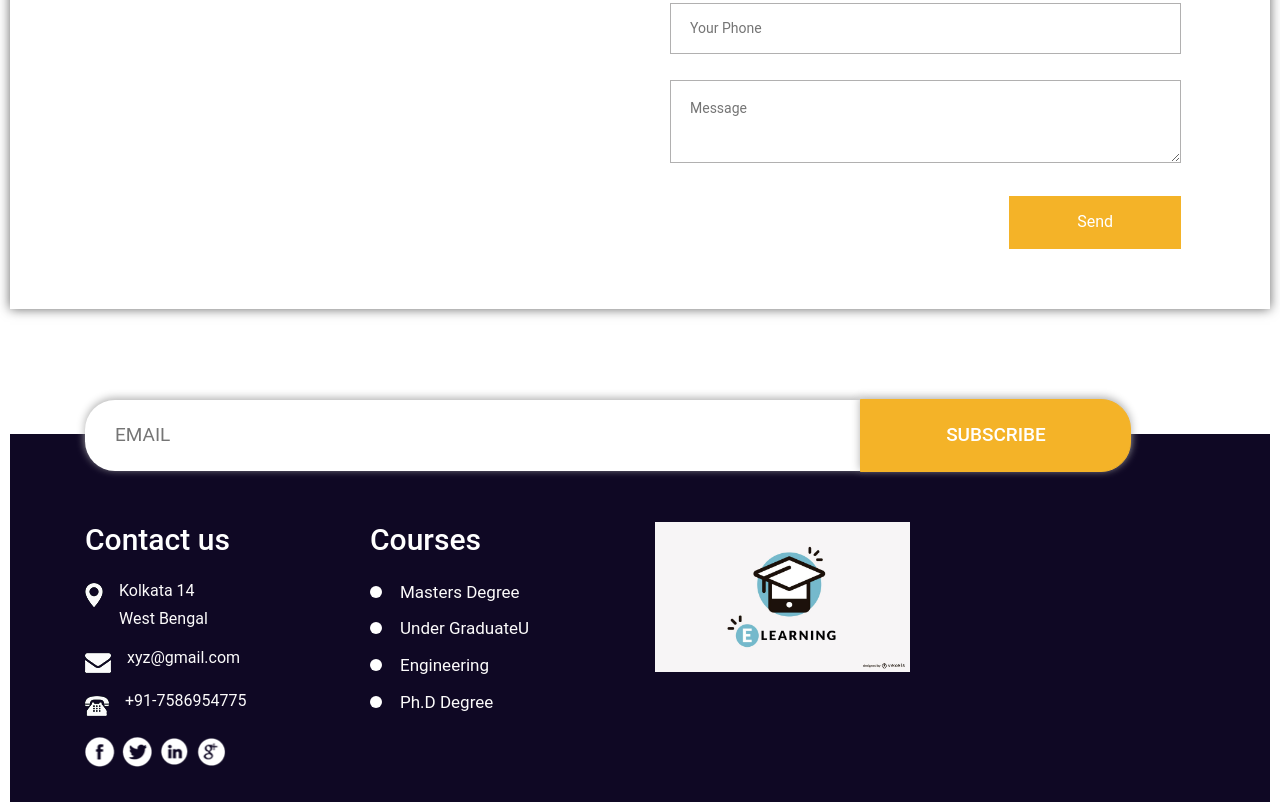
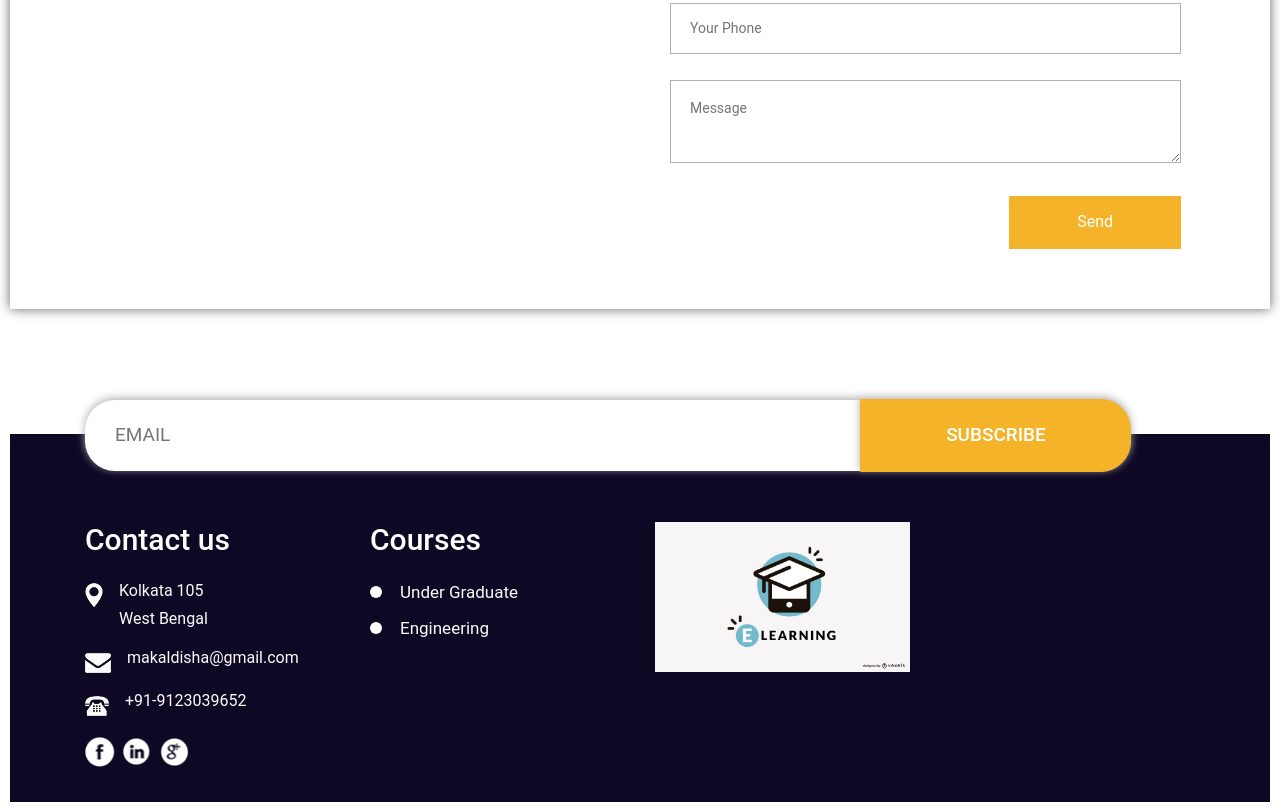
Before and after one commit to DISHA-6/E-Learning, a plain HTML site: page index.html in a window 1280 px wide. Shown: the part 3115-3927 px from the top of the page. Drawn offline with Linux system fonts and the light colour scheme.

Commit message:
Update index.html

```diff
--- a/index.html
+++ b/index.html
@@ -351,18 +351,17 @@
                     <h3>Contact us </h3>
                     <ul class="loca">
                       <li>
-                        <a href="#"><img src="icon/loc.png" alt="#" /></a>Kolkata 14
+                        <a href="#"><img src="icon/loc.png" alt="#" /></a>Kolkata 105
                         <br>West Bengal </li>
                         <li>
-                          <a href="#"><img src="icon/email.png" alt="#" /></a>xyz@gmail.com </li>
+                          <a href="#"><img src="icon/email.png" alt="#" /></a>makaldisha@gmail.com </li>
                           <li>
-                            <a href="#"><img src="icon/call.png" alt="#" /></a>+91-7586954775 </li>
+                            <a href="#"><img src="icon/call.png" alt="#" /></a>+91-9123039652 </li>
                           </ul>
                           <ul class="social_link">
-                            <li><a href="#"><img src="icon/fb.png"></a></li>
-                            <li><a href="#"><img src="icon/tw.png"></a></li>
-                            <li><a href="#"><img src="icon/lin(2).png"></a></li>
-                            <li><a href="#"><img src="icon/instagram.png"></a></li>
+                            <li><a href="https://www.facebook.com/profile.php?id=100075762665724"><img src="icon/fb.png"></a></li>
+                            <li><a href="https://www.linkedin.com/in/disha-makal-1b8b9b227/"><img src="icon/lin(2).png"></a></li>
+                            <li><a href="https://www.instagram.com/.disha._/"><img src="icon/instagram.png"></a></li>
                           </ul>
 
                         </div>
@@ -371,10 +370,10 @@
                         <div class="address">
                           <h3>Courses</h3>
                           <ul class="Menu_footer">
-                            <li class="active"> <a href="#">Masters Degree</a> </li>
-                            <li><a href="#">Under GraduateU</a> </li>
+                            <li class="active">
+                            <a href="#">Under Graduate</a> </li>
                             <li><a href="#">Engineering</a> </li>
-                            <li><a href="#">Ph.D Degree</a> </li>
+
                           </ul>
                         </div>
                       </div>
```
